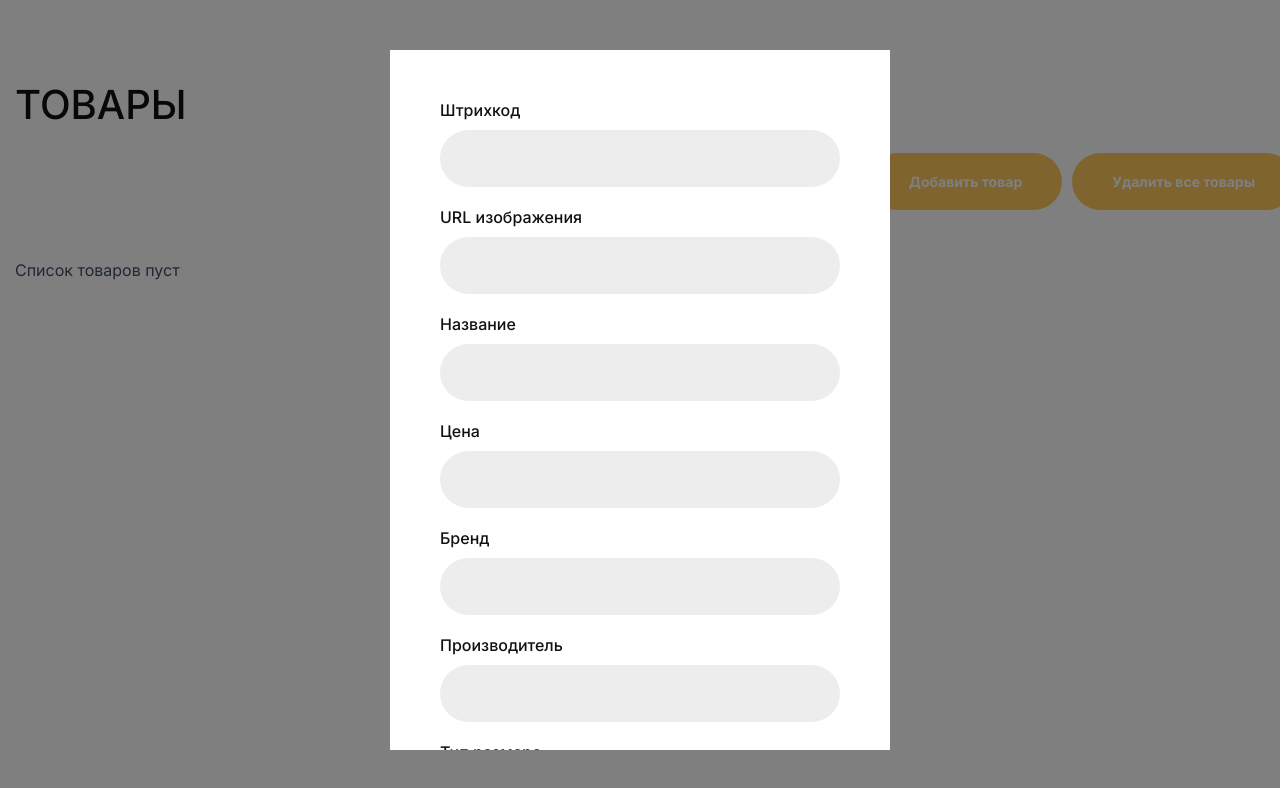
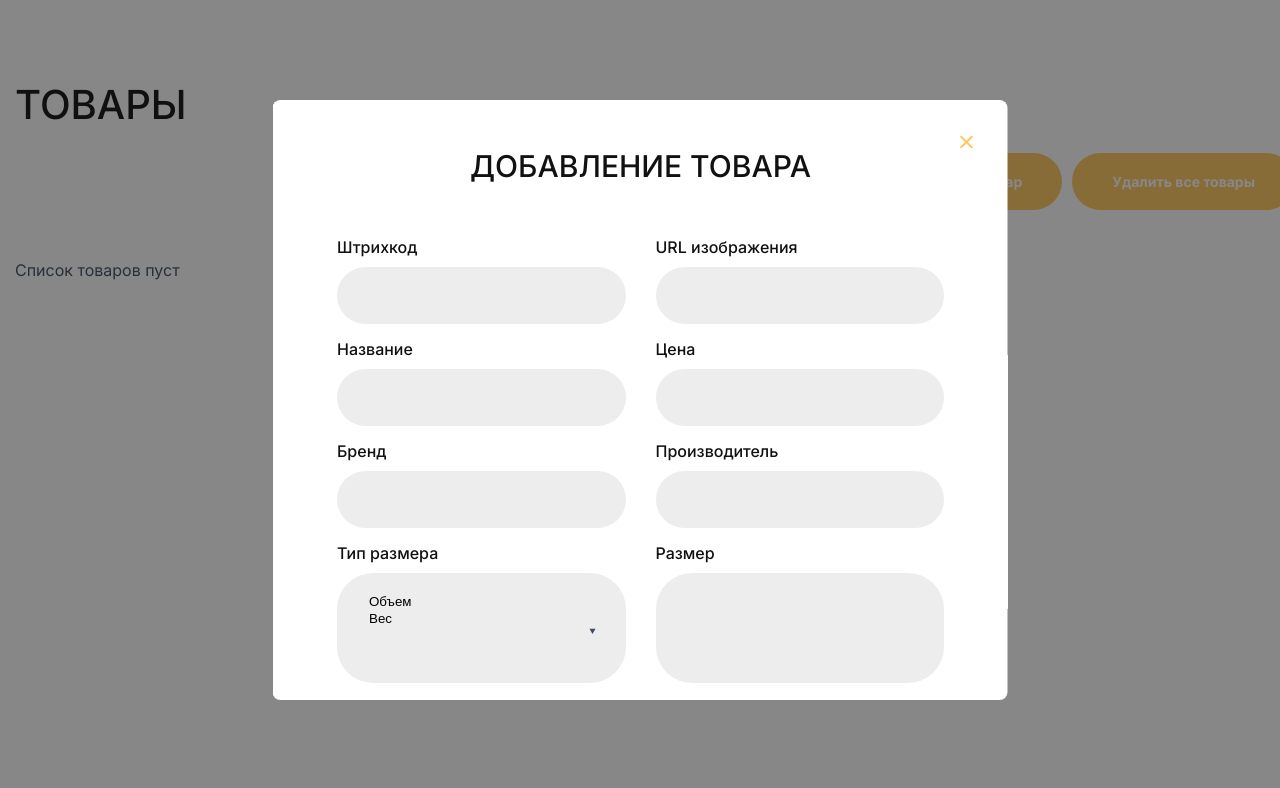
Before and after one commit to juliaanto/sultan, a React (Create React App) app: page /admin in a window 1280 px wide. Both pictures are taken after a click on the button "Добавить товар". Shown: the top 788 px of the page. Built offline with nearby package versions, Linux system fonts and the light colour scheme.

Commit message:
Доработано модальное окно

```diff
--- a/src/components/modal/index.tsx
+++ b/src/components/modal/index.tsx
@@ -1,5 +1,6 @@
-import { Background, Basis } from "./modal.styled";
+import { Background, Basis, CloseButton, Title } from "./modal.styled";
 
+import { ButtonView } from "../../ui/button";
 import ReactDOM from 'react-dom';
 import { createRef } from "react";
 import useClickOutsideElement from "../../common/hooks/useClickOutsideElement";
@@ -7,11 +8,12 @@ import useLockBodyScroll from "../../common/hooks/useLockBodyScroll";
 
 interface ModalProps {
   isOpen: boolean;
+  title?: string;
   children: React.ReactNode;
   handleCloseClick: () => void;
 }
 
-function Modal({isOpen, children, handleCloseClick}: ModalProps) {
+function Modal({isOpen, title, children, handleCloseClick}: ModalProps) {
   const modalElement = document.querySelector('#modal');
   const modalRef = createRef<HTMLInputElement>();
 
@@ -25,7 +27,14 @@ function Modal({isOpen, children, handleCloseClick}: ModalProps) {
   return ReactDOM.createPortal(
     <Background>
       <Basis ref={modalRef}>
-       {children}
+        <CloseButton
+          $view={ButtonView.Cross}
+          onClick={handleCloseClick}
+        />
+        {title &&
+          <Title>{title}</Title>
+        }
+        {children}
       </Basis>
     </Background>,
     modalElement
--- a/src/components/modal/modal.styled.ts
+++ b/src/components/modal/modal.styled.ts
@@ -1,3 +1,4 @@
+import { StyledButton } from "../../ui/button/button.styled";
 import styled from "styled-components";
 
 export const Background = styled.div`
@@ -5,7 +6,7 @@ export const Background = styled.div`
     content: "";
     position: fixed;
     top: 0;
-    background: black;
+    background: #111111;
     width: 100vw;
     height: 100vh;
     opacity: 0.5;
@@ -15,13 +16,31 @@ export const Background = styled.div`
 export const Basis = styled.div`
   position: absolute;
   width: 100%;
-  max-width: 400px;
+  box-sizing: border-box;
+  max-width: 735px;
   min-height: 200px;
   max-height: calc(100vh - 200px);
-  padding: 50px;
+  padding: 45px 64px;
   top: 50%;
   left: 50%;
   transform: translateX(-50%) translateY(-50%);
   background-color: white;
   overflow: scroll;
+  border-radius: 8px;
 `;
+
+export const Title = styled.h3`
+  text-transform: uppercase;
+  font-size: 30px;
+  font-weight: 500;
+  text-align: center;
+  margin: 0 auto 15px;
+  max-width: 410px;
+  line-height: 42px;
+`;
+
+export const CloseButton = styled(StyledButton)`
+  position: absolute;
+  right: 30px;
+  top: 30px;
+`;
--- a/src/components/new-product-form/index.tsx
+++ b/src/components/new-product-form/index.tsx
@@ -1,6 +1,6 @@
 import { Button, Input, Select, Textarea } from "../../ui";
+import { ButtonWrapper, Form } from "./new-product-form.styled";
 
-import { Form } from "./new-product-form.styled";
 import { SizeType } from "../../common/data/size-type";
 import { useState } from "react";
 
@@ -73,9 +73,10 @@ function NewProductForm({handleSubmit}: NewProductFormProps) {
           valueName: "Уход за лицом"
         },
       ]} />
-
       <Textarea label="Описание" id="description" />
-      <Button type="submit">Добавить</Button>
+      <ButtonWrapper>
+        <Button type="submit" $width="100%">Добавить товар</Button>
+      </ButtonWrapper>
     </Form>
   );
 }
--- a/src/components/new-product-form/new-product-form.styled.ts
+++ b/src/components/new-product-form/new-product-form.styled.ts
@@ -1,15 +1,14 @@
-import { Button } from "../../ui";
 import styled from "styled-components";
 
 export const Form = styled.form`
-  display: flex;
-  flex-direction: column;
-  gap: 20px;
+  display: grid;
+  grid-template-columns: repeat(2, 1fr);;
+  column-gap: 30px;
+  row-gap: 15px;
+  margin-top: 50px;
 `;
 
-export const StyledButton = styled(Button)`
-  align-self: flex-end;
-  justify-self: flex-end;
-  width: 400px;
-  margin-top: 100px;
+export const ButtonWrapper = styled.div`
+  margin-top: 50px;
+  grid-column: 2 / -1;
 `;
--- a/src/pages/admin/index.tsx
+++ b/src/pages/admin/index.tsx
@@ -23,7 +23,11 @@ function Admin() {
         <Button onClick={() => setIsModalOpen(true)}>Добавить товар</Button>
         <Button onClick={handleDeleteAllProductsClick}>Удалить все товары</Button>
       </ButtonsWrapper>
-      <Modal isOpen={isModalOpen} handleCloseClick={() => setIsModalOpen(false)}>
+      <Modal
+        isOpen={isModalOpen}
+        title="Добавление товара"
+        handleCloseClick={() => setIsModalOpen(false)}
+      >
         <NewProductForm handleSubmit={() => setIsModalOpen(false)} />
       </Modal>
       <AdminProductList />
```
